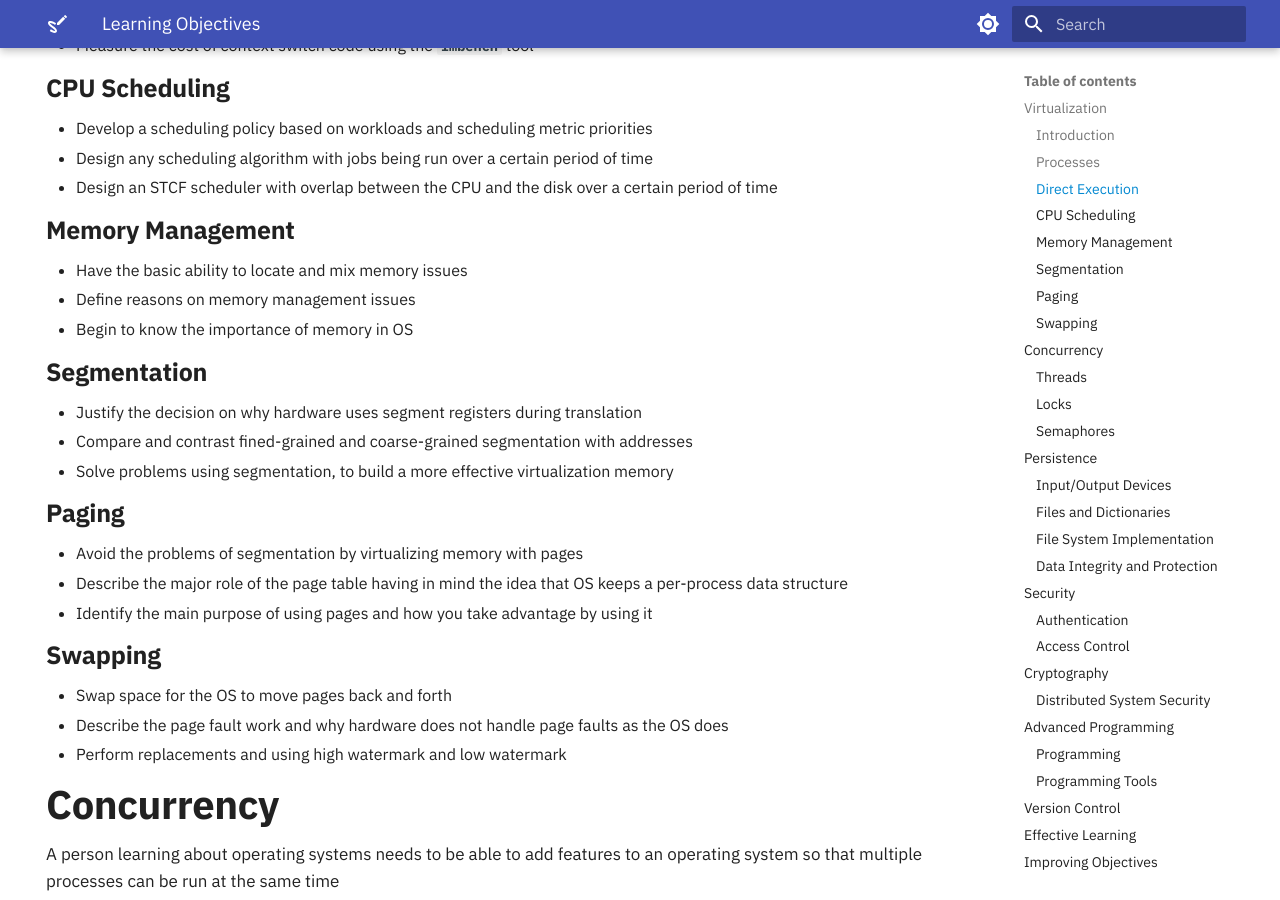
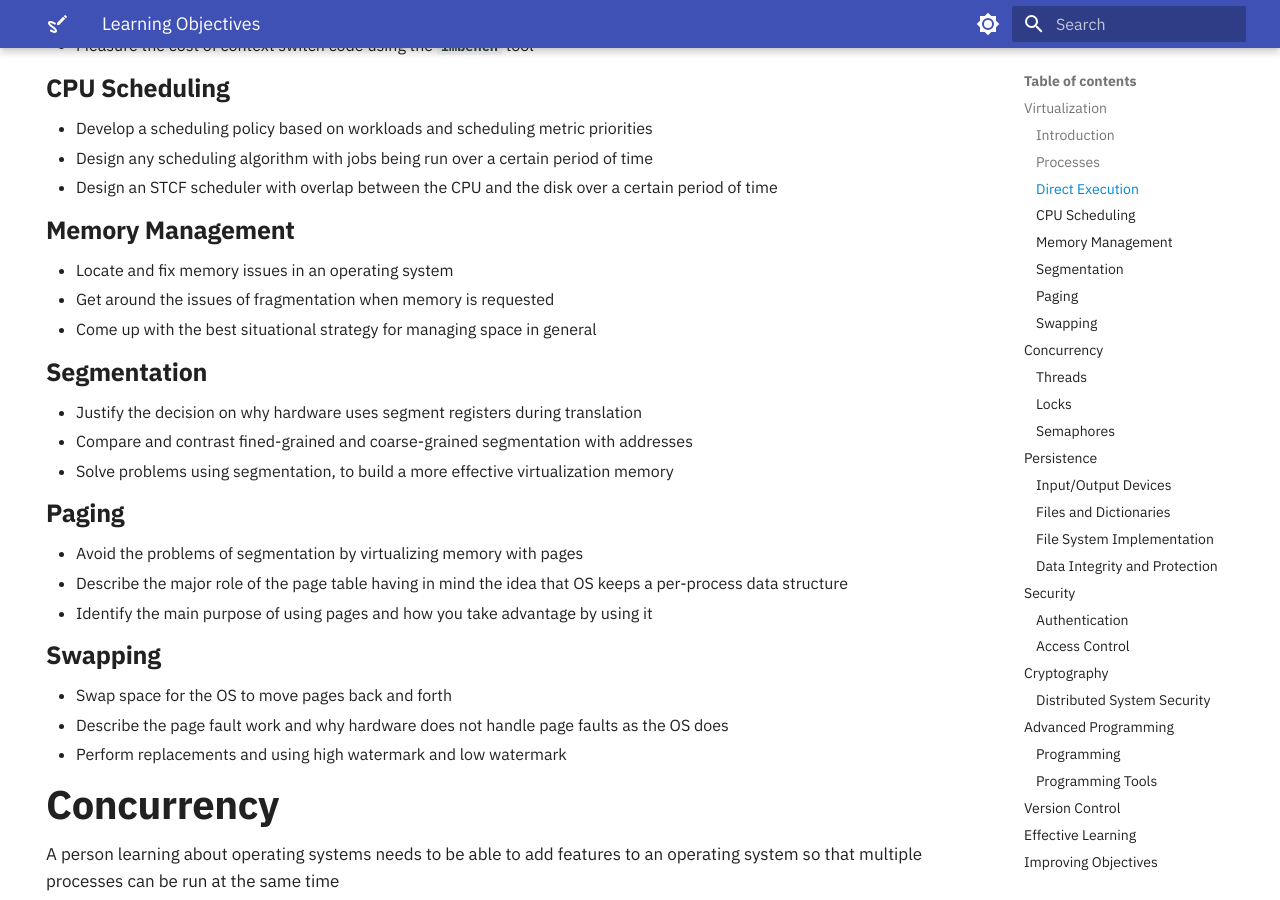
Before and after one commit to OS-Sketch/www.os-sketch.com, an MkDocs documentation site: the page built from docs/operating-systems/learning-objectives.md, in a window 1280 px wide and 900 px high, scrolled down 754 px. Built offline with MkDocs 1.6.1 and Material for MkDocs 9.7.7, drawn with Linux system fonts in a browser that asks for light colours.

Commit message:
docs: Revise Memory Management

```diff
--- a/docs/operating-systems/learning-objectives.md
+++ b/docs/operating-systems/learning-objectives.md
@@ -55,9 +55,9 @@ A person learning about operating systems needs to be able to know that *virtual
 
 ### Memory Management
 
-- Have the basic ability to locate and mix memory issues
-- Define reasons on memory management issues
-- Begin to know the importance of memory in OS
+- Locate and fix memory issues in an operating system
+- Get around the issues of fragmentation when memory is requested
+- Come up with the best situational strategy for managing space in general
 
 ### Segmentation
 
```
